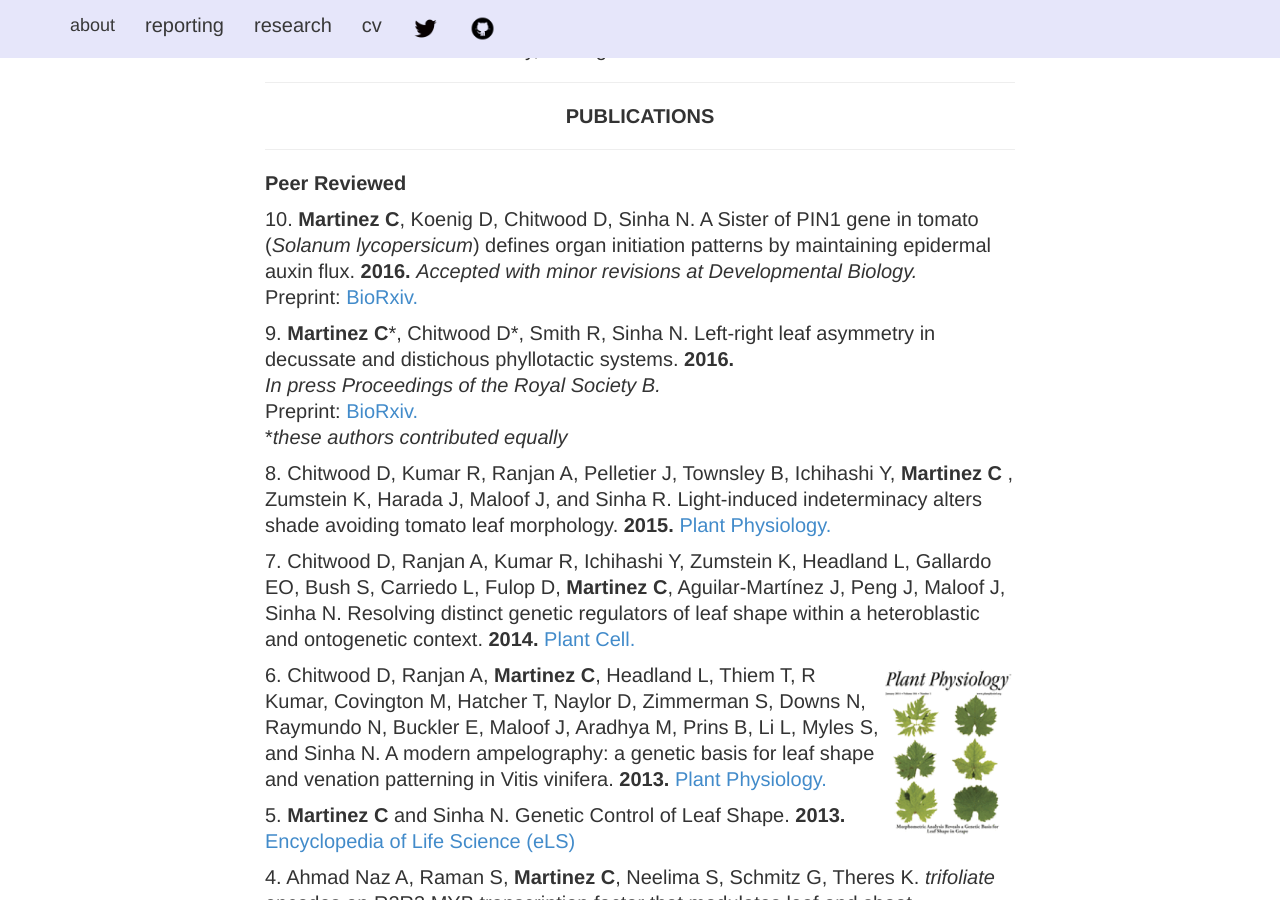
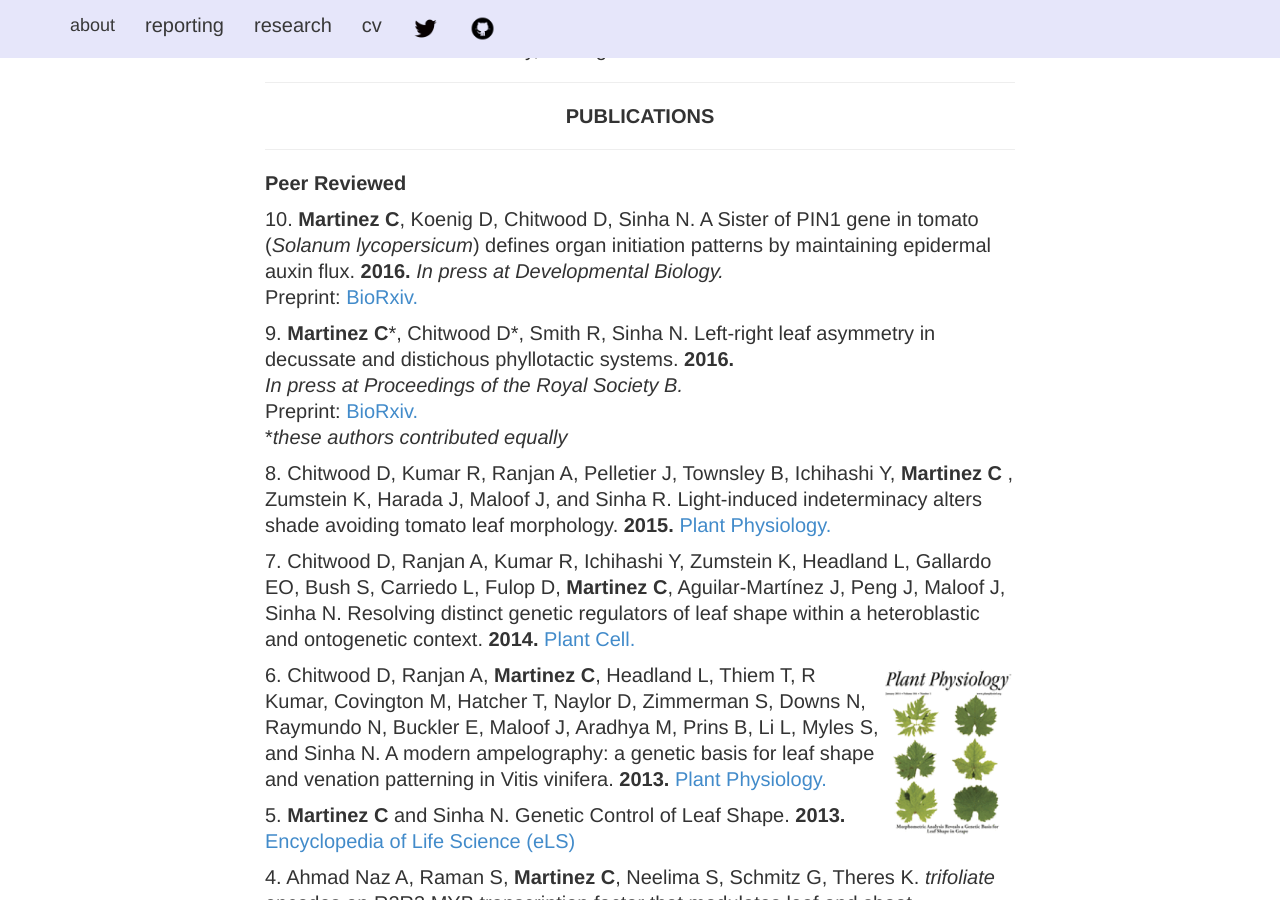
Before and after one commit to iamciera/creports, a Jekyll site: the page built from cv/index.html, in a window 1280 px wide and 900 px high, scrolled down 815 px. Built offline with Jekyll 4.4.1, drawn with Linux system fonts in a browser that asks for light colours; nearby versions of some CDN libraries.

Commit message:
updated cv

```diff
--- a/cv/index.html
+++ b/cv/index.html
@@ -49,9 +49,9 @@
 
 				<p><strong>Peer Reviewed</strong>
 
-				<p>10. <strong>Martinez C</strong>, Koenig D, Chitwood D, Sinha N. A Sister of PIN1 gene in tomato (<i>Solanum lycopersicum</i>) defines organ initiation patterns by maintaining epidermal auxin flux. <b>2016.</b> <i> Accepted with minor revisions at Developmental Biology.</i> <br />Preprint:<a href="http://biorxiv.org/content/early/2016/03/02/042150"> BioRxiv.</a></p>
+				<p>10. <strong>Martinez C</strong>, Koenig D, Chitwood D, Sinha N. A Sister of PIN1 gene in tomato (<i>Solanum lycopersicum</i>) defines organ initiation patterns by maintaining epidermal auxin flux. <b>2016.</b> <i> In press at Developmental Biology.</i> <br />Preprint:<a href="http://biorxiv.org/content/early/2016/03/02/042150"> BioRxiv.</a></p>
 
-				<p>9. <strong>Martinez C</strong>*, Chitwood D*, Smith R, Sinha N. Left-right leaf asymmetry in decussate and distichous phyllotactic systems. <b>2016.</b> <br /><i>In press Proceedings of the Royal Society B. </i><br />Preprint:<a href="http://biorxiv.org/content/early/2016/03/15/043869">  BioRxiv.</a> <br />*<i>these authors contributed equally</i></p>
+				<p>9. <strong>Martinez C</strong>*, Chitwood D*, Smith R, Sinha N. Left-right leaf asymmetry in decussate and distichous phyllotactic systems. <b>2016.</b> <br /><i>In press at Proceedings of the Royal Society B. </i><br />Preprint:<a href="http://biorxiv.org/content/early/2016/03/15/043869">  BioRxiv.</a> <br />*<i>these authors contributed equally</i></p>
 
 				<p>8. Chitwood D, Kumar R, Ranjan A, Pelletier J, Townsley B, Ichihashi Y, <strong> Martinez C </strong>, Zumstein K, Harada J, Maloof J, and Sinha R. Light-induced indeterminacy alters shade avoiding tomato leaf morphology. <b>2015.</b> <a href="http://www.plantphysiol.org/content/early/2015/09/17/pp.15.01229.full.pdf"> Plant Physiology.</a></p>
 
```
